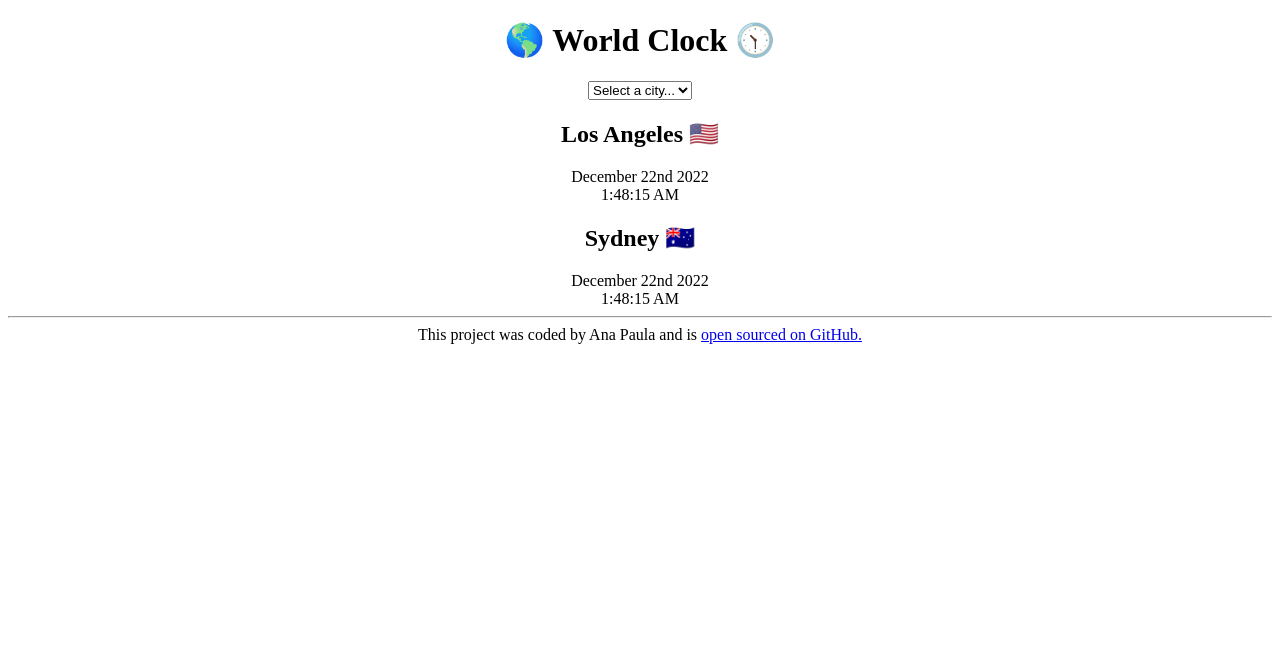
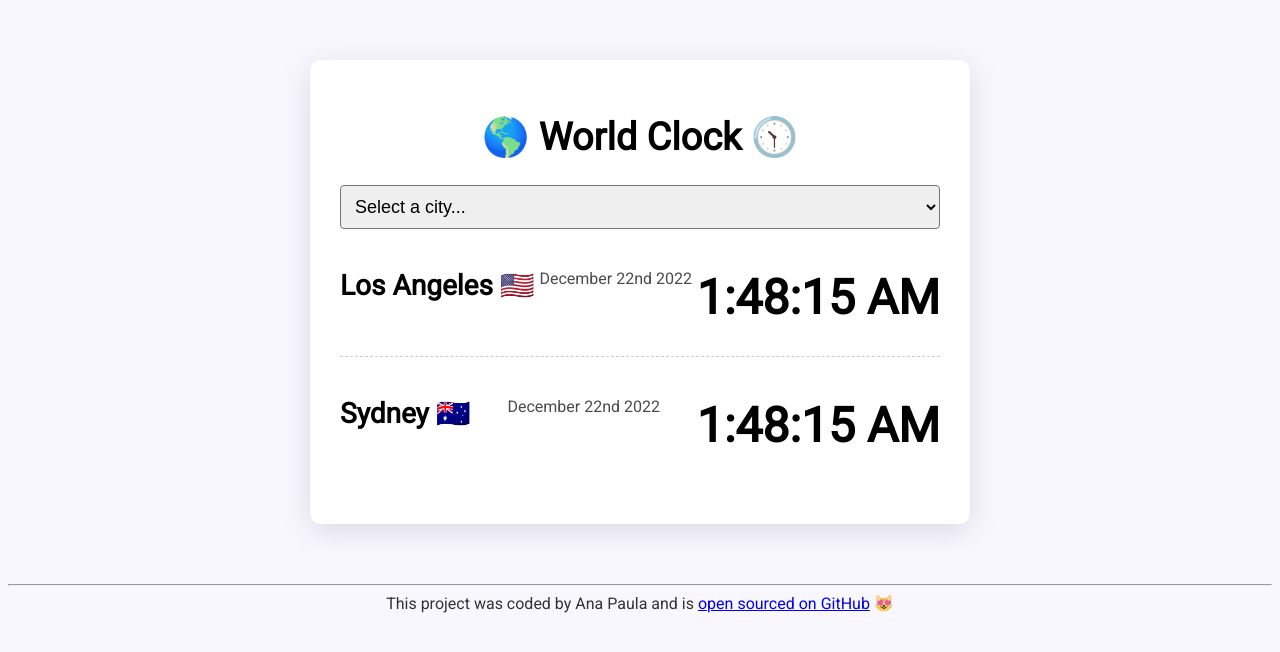
Before and after one commit to zanibao/world-clock, a plain HTML site: page index.html in a window 1280 px wide. Drawn offline with Linux system fonts and the light colour scheme.

Commit message:
updated css

```diff
--- a/index.html
+++ b/index.html
@@ -33,8 +33,9 @@
     <footer>
       This project was coded by Ana Paula and is
       <a href="https://github.com/zanibao/world-clock" target="_blank"
-        >open sourced on GitHub.</a
+        >open sourced on GitHub</a
       >
+      😻
     </footer>
     <script src="index.js"></script>
   </body>
--- a/styles.css
+++ b/styles.css
@@ -1,3 +1,68 @@
+@import url('https://fonts.googleapis.com/css2?family=Roboto&display=swap');
+
 body {
+    background-color: #f9f7fe;
+    font-family: sans-serif;
+    font-family: 'Roboto', sans-serif;
+}
+
+.container {
+    max-width: 600px;
+    margin: 60px auto;
+    background: white;
+    padding: 30px;
+    box-shadow: rgba(100, 100, 111, 0.2) 0px 7px 29px 0px;
+    border-radius: 10px;
+}
+
+h1 {
     text-align: center;
+    font-family: 'Roboto', sans-serif;
+    font-size: 38px;
 }
+
+h2 {
+    margin: 0 0 5px;
+    font-size: 28px;
+}
+
+select {
+    display: block;
+    width: 100%;
+    font-size: 18px;
+    border-radius: 4px;
+    padding: 10px;
+}
+
+.city {
+    display: flex;
+    margin: 10px 0;
+    justify-content: space-between;
+    padding: 30px 0;
+    border-bottom: 1px dashed rgba(0, 0, 0, 0.2);
+}
+
+.city:last-child {
+    border: none;
+}
+
+.date {
+    opacity: 0.7;
+}
+
+.time {
+    font-size: 48px;
+    font-weight: bold;
+}
+
+.time small {
+    font-size: 24px;
+    vertical-align: middle;
+    line-height: 48px;
+}
+
+footer {
+    text-align: center;
+    font-size: 16px;
+    color: rgba(0, 0, 0, 0.8);
+}
```
